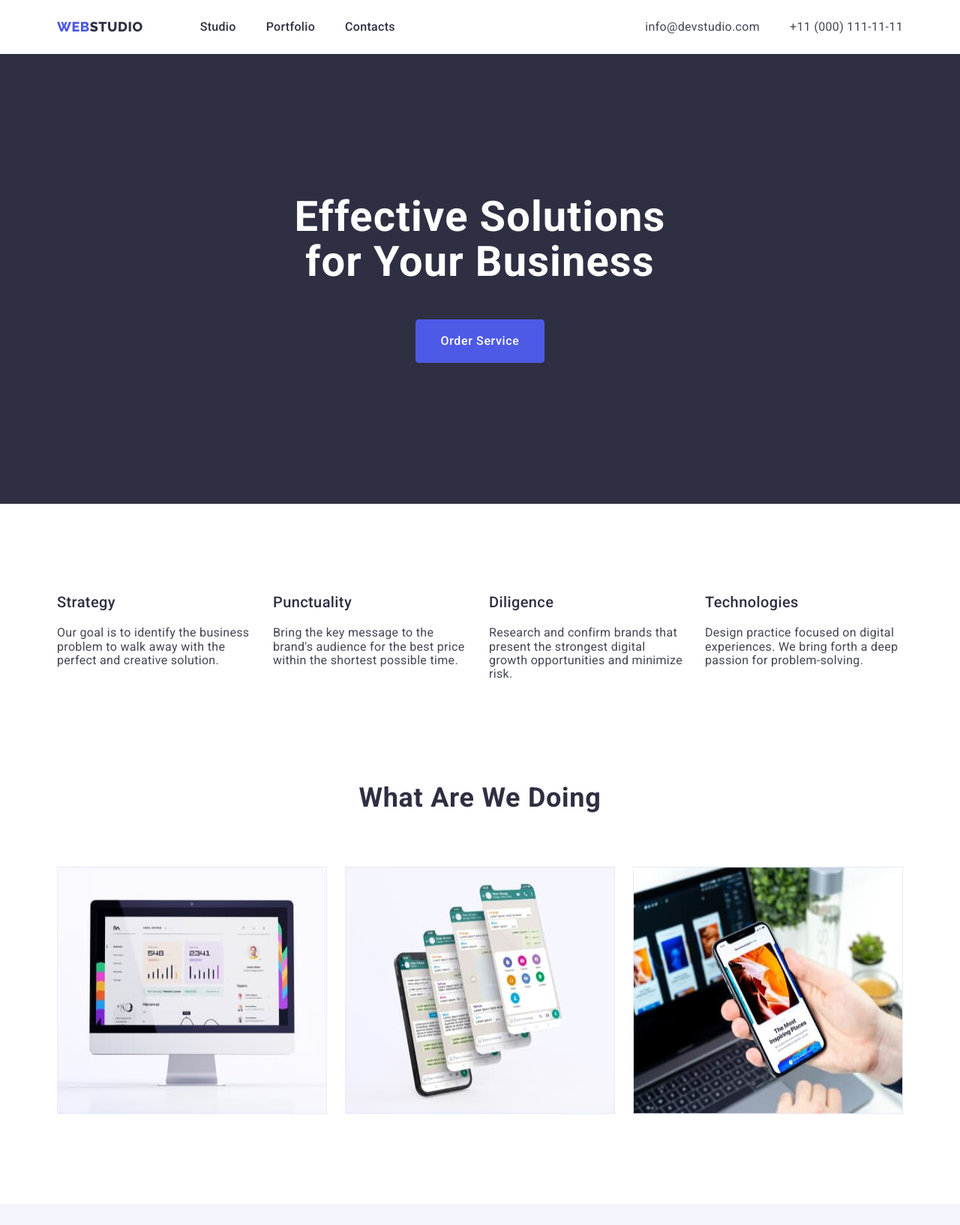
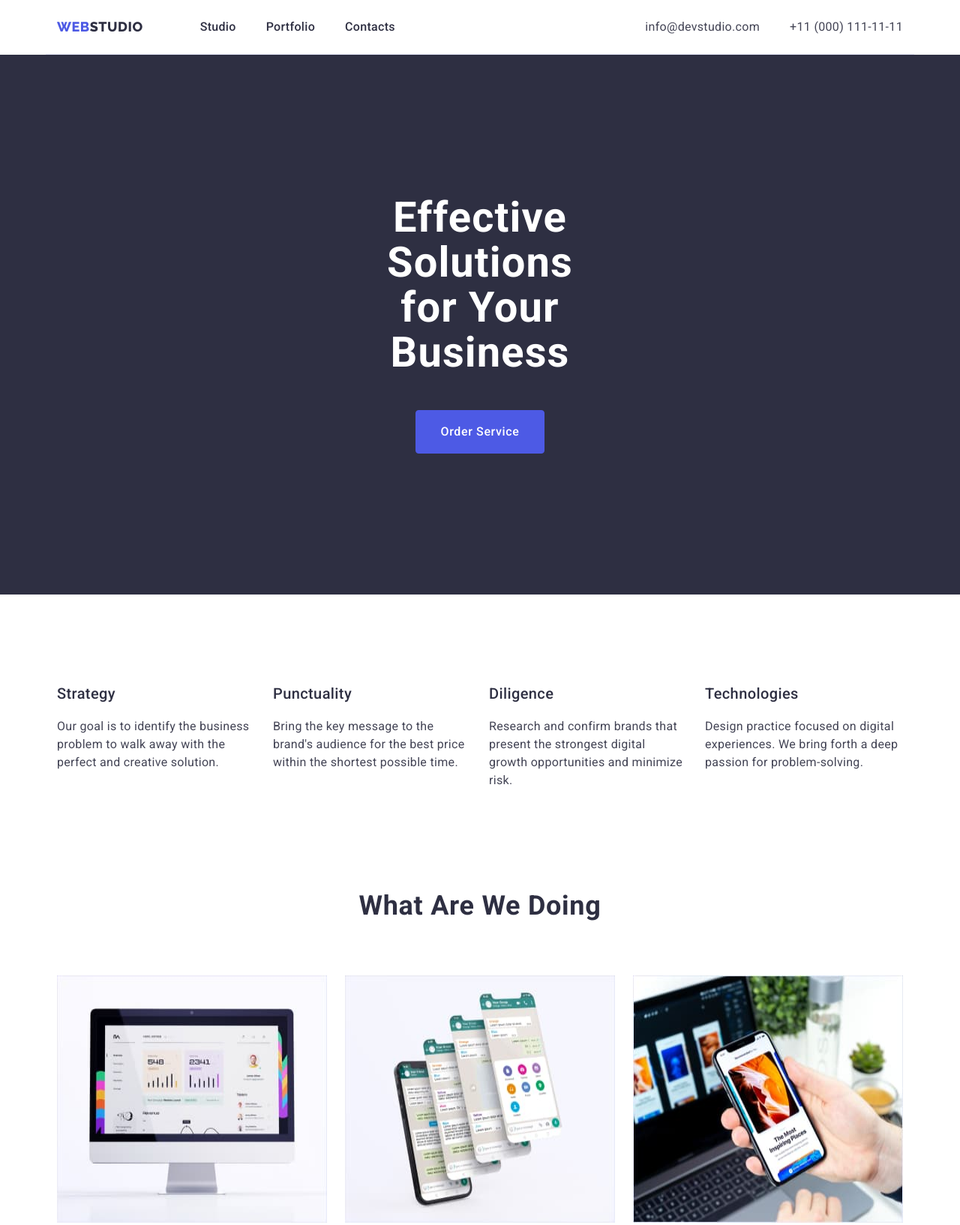
Before and after one commit to IrynaSokol/goit-markup-hw-03, a plain HTML site: page index.html in a window 1280 px wide. Shown: the top 1634 px of the page at 75% size. Drawn offline with nearby package versions, Linux system fonts and the light colour scheme.

Commit message:
after-review

```diff
--- a/css/styles.css
+++ b/css/styles.css
@@ -43,12 +43,12 @@ img {
 
 }
 
+
 .page-header-container{
     display: flex;
     align-items: center;
     justify-content: space-between;
-    padding-top: 24px;
-    padding-bottom: 24px;
+    border-bottom: 1px solid var(--footer-logo-color);
 }
 
 .main-navigation{
@@ -74,6 +74,8 @@ margin-left: auto;
 
 .contact-email{
     margin-right: 40px;
+    padding-top: 24px;
+    padding-bottom: 24px;
 }
 
 .visually-hidden{
@@ -107,6 +109,9 @@ body{
     text-transform: uppercase;
     color: var(--accent-color);
     margin-right: 76px;
+    padding-top: 24px;
+    padding-bottom: 24px;
+
 
 }
 .logotype-header span{
@@ -121,6 +126,8 @@ body{
         line-height: 1.5;
         letter-spacing: 0.02em;
         color: var(--primary-text-color);
+        padding-top: 24px;
+        padding-bottom: 24px;
 }
 .menu-link:hover,
 .menu-link:focus {
@@ -134,7 +141,9 @@ body{
     font-style: normal;
     line-height: 1.5;
     letter-spacing: 0.02em;
-    color: var(--secondary-text-color)
+    color: var(--secondary-text-color);
+    padding-top: 24px;
+    padding-bottom: 24px;
 }
 
 .contact-email:hover,
@@ -148,18 +157,16 @@ color: var(--accent-color);
 }
 
 /* Web Studio hero section */
-.hero-section-container {
-    padding-top: 188px;
-    padding-bottom: 188px;
-    padding-left: 300px;
-    padding-right: 300px;
-    margin: 0 auto;
-    text-align: center;
-  ;
-}
 
 .hero{
     background-color: var(--primary-text-color);
+    display: flex;
+    padding-top: 188px;
+    padding-bottom: 188px;
+    padding-left: 470px;
+    padding-right: 470px;
+    margin: 0 auto;
+    text-align: center;
 }
 
 .hero-title {
@@ -204,14 +211,14 @@ color: var(--accent-color);
 
 .portfolio-section{
     padding-bottom: 120px;
+    margin-top: 96px;
 }
 
 .menu-navigation{
 display: flex;
 align-items: center;
+justify-content: center;
 margin-bottom: 72px;
-margin-top: 96px;
-justify-content: center;
 }
 
 
@@ -234,8 +241,9 @@ flex-basis: calc(100%-48px)/3;
 
 .menu-portfolio-item-wrapper{
     padding-top: 32px;
-
+    padding-left: 16px;
     border: 1px solid var(--footer-logo-color);
+    border-top: none;
 }
 
 .nav-btn{
@@ -304,14 +312,14 @@ flex-basis: calc(100%-48px)/3;
     text-decoration: none;
     font-weight: 500;
     font-size: 20px;
-    line-height: 1,2;
+    line-height: 1.2;
     letter-spacing: 0.02em;
     color: var(--primary-text-color);
 }
 
 .goals-item-text {
     font-size: 16px;
-    line-height: 1,5;
+    line-height: 1.5;
     letter-spacing: 0.02em;
     color: var(--secondary-text-color);
 }
@@ -331,11 +339,15 @@ flex-basis: calc(100%-48px)/3;
 }
 
 /* Web Studio section 2 */
+
+.work-section {
+    padding-bottom: 120px;
+}
+
 .work {
     display: flex;
     flex-wrap: wrap;
     gap: 24px;
-    padding-bottom: 120px;
 }
 
 .work-examples {
@@ -392,22 +404,18 @@ flex-basis: calc(100%-48px)/3;
 }
 
 /*  Web Studio and Portfolio footer */
-.footer {
-    background-color:var(--primary-text-color)
+.footer-section {
+    background-color:var(--primary-text-color);
+    padding-top: 100px;
+    padding-bottom: 100px;
 }
 
-.footer-container{
-    padding-top: 100px;
-    padding-bottom: 100px;
-
-
-}
 
 .footer-text{
     font-family: 'Roboto', sans-serif;
         font-weight: 400;
         font-size: 16px;
-        line-height: 1,5;
+        line-height: 1.5;
         letter-spacing: 0.02em;
         color: var(--footer-logo-color);
         width: 264px;
--- a/index.html
+++ b/index.html
@@ -97,7 +97,7 @@
       </section>
 
       <!--Section 2-->
-      <section class="section">
+      <section class="work-section">
         <div class="container">
           <h2 class="header-two">What are we doing</h2>
           <ul class="work list">
@@ -187,7 +187,7 @@
       </section>
     </main>
 
-    <footer class="footer">
+    <footer class="footer-section">
       <div class="container footer-container">
         <a class="logotype-footer" href="./index.html"
           >WEB<span>STUDIO</span></a
```
Also changed, not shown: portfolio.html (+1 -1 lines).
